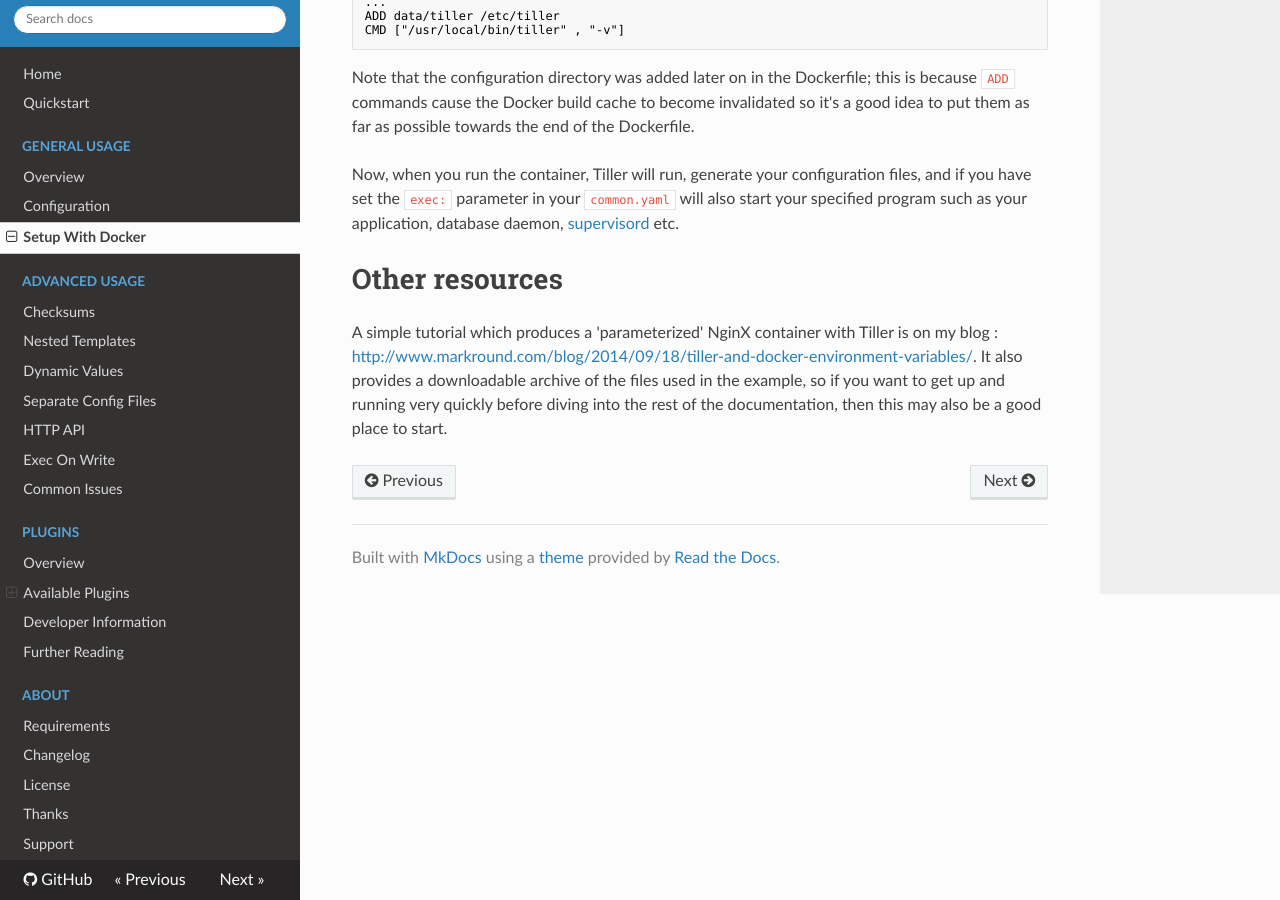
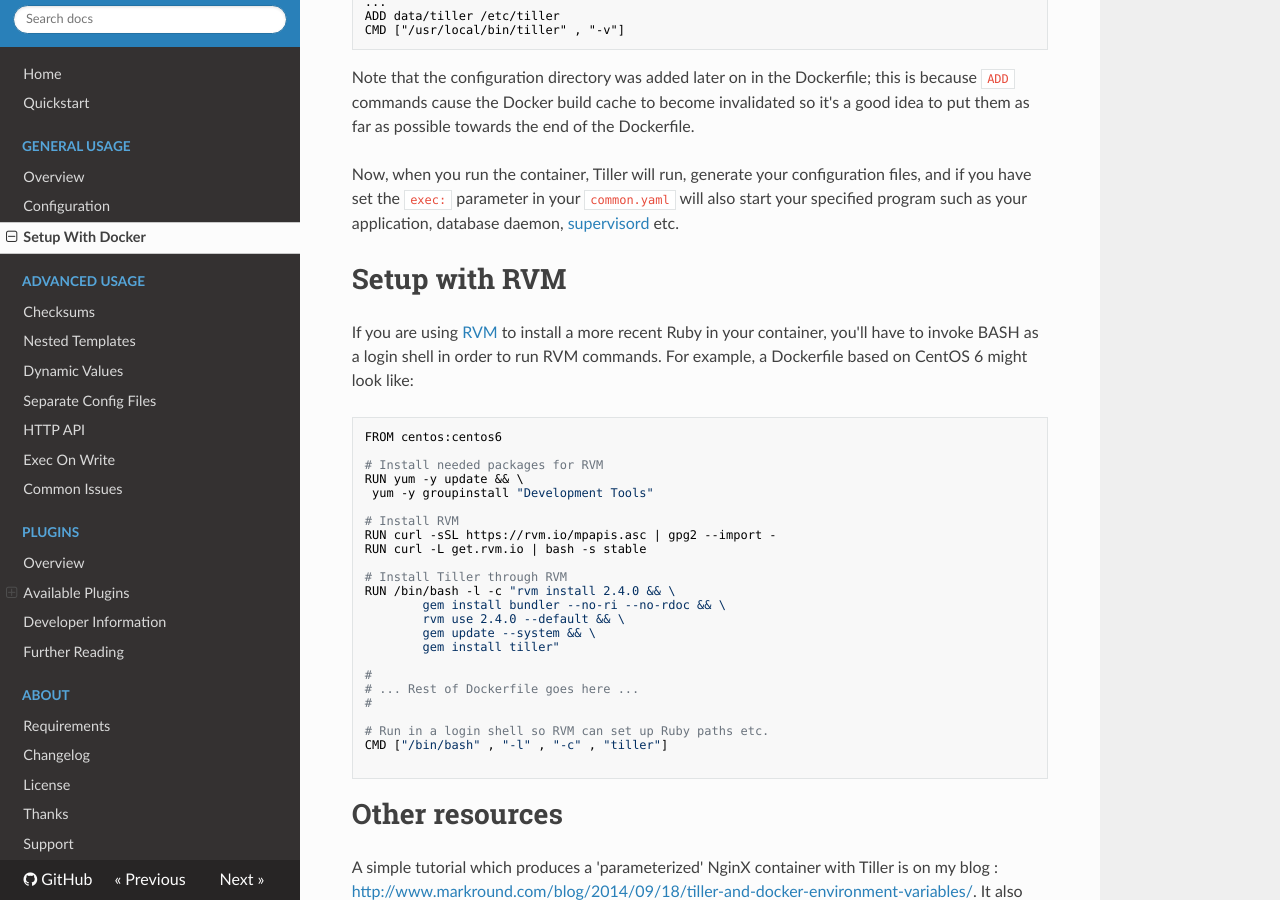
Before and after one commit to markround/tiller, an MkDocs documentation site: the page built from docs/general/docker.md, in a window 1280 px wide and 900 px high, scrolled down 1115 px. Built offline with MkDocs 1.6.1, drawn with Linux system fonts in a browser that asks for light colours; nearby versions of some CDN libraries; old or Windows-style settings are respelled for this version of MkDocs.

Commit message:
Added RVM notes to Docker setup

````diff
--- a/docs/general/docker.md
+++ b/docs/general/docker.md
@@ -50,5 +50,35 @@ Note that the configuration directory was added later on in the Dockerfile; this
 
 Now, when you run the container, Tiller will run, generate your configuration files, and if you have set the `exec: ` parameter in your `common.yaml` will also start your specified program such as your application, database daemon, [supervisord](http://supervisord/org) etc.
 
+# Setup with RVM
+If you are using [RVM](http://rvm.io) to install a more recent Ruby in your container, you'll have to invoke BASH as a login shell in order to run RVM commands. For example, a Dockerfile based on CentOS 6 might look like:
+
+```
+FROM centos:centos6
+
+# Install needed packages for RVM
+RUN yum -y update && \
+ yum -y groupinstall "Development Tools"
+
+# Install RVM
+RUN curl -sSL https://rvm.io/mpapis.asc | gpg2 --import -
+RUN curl -L get.rvm.io | bash -s stable
+
+# Install Tiller through RVM
+RUN /bin/bash -l -c "rvm install 2.4.0 && \
+        gem install bundler --no-ri --no-rdoc && \
+        rvm use 2.4.0 --default && \
+        gem update --system && \
+        gem install tiller"
+
+#
+# ... Rest of Dockerfile goes here ...
+#
+
+# Run in a login shell so RVM can set up Ruby paths etc.
+CMD ["/bin/bash" , "-l" , "-c" , "tiller"]
+
+```
+
 # Other resources
 A simple tutorial which produces a 'parameterized' NginX container with Tiller is on my blog : [http://www.markround.com/blog/2014/09/18/tiller-and-docker-environment-variables/](http://www.markround.com/blog/2014/09/18/tiller-and-docker-environment-variables/). It also provides a downloadable archive of the files used in the example, so if you want to get up and running very quickly before diving into the rest of the documentation, then this may also be a good place to start.
````
Also changed, not shown: docs/developers.md (+3 -2 lines), 1 other file.
